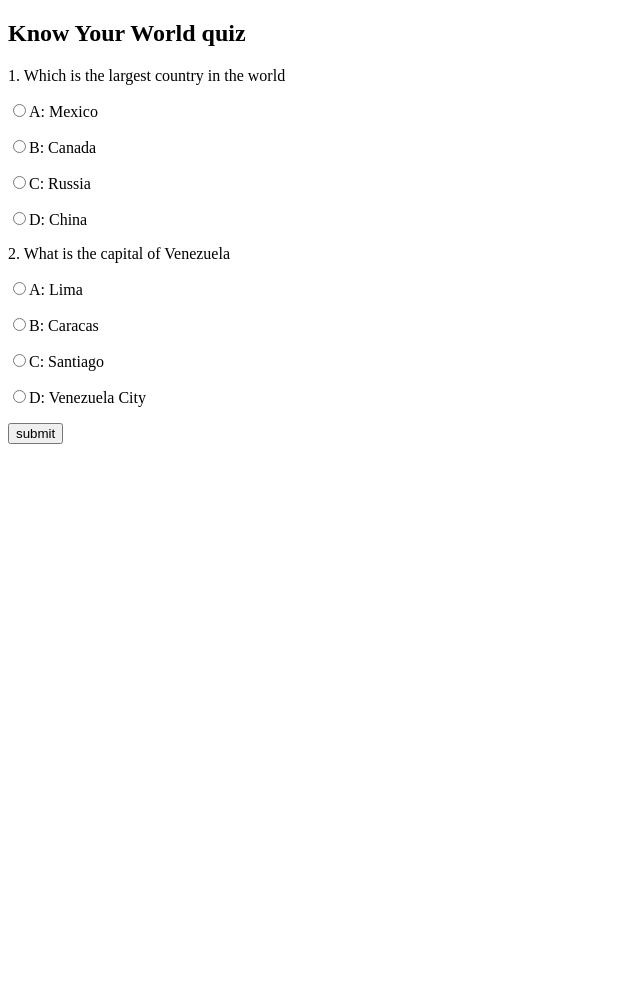
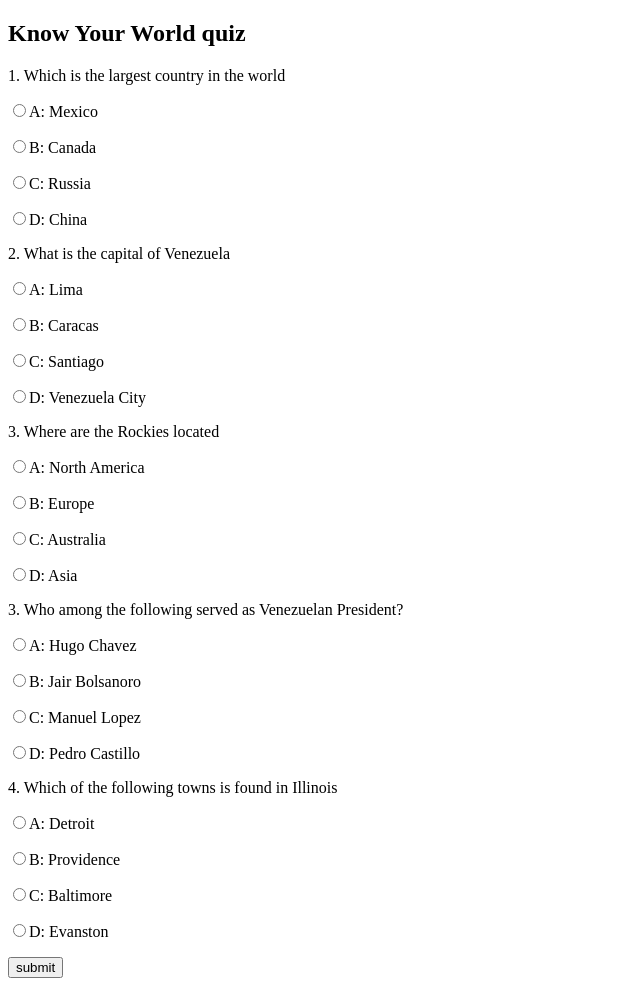
Before and after one commit to aust1inn/Quiz_project, a plain HTML site: page index.html in a window 1280 px wide. Shown: the whole page, without its empty margins (0-640 px from the left). Before the commit the page ends 800 px from the top, so only its background shows below. Drawn offline with Linux system fonts and the light colour scheme; files whose address does not match are found by name.

Commit message:
Data input:adds questions to html

```diff
--- a/index.html
+++ b/index.html
@@ -23,12 +23,40 @@
         <div>
             <p>2. What is the capital of Venezuela</p>
 
-            <p><input type="radio" name="quiz1" id="" value="Lima">A: Lima</p>
-            <p><input type="radio" name="quiz1" id="" value="Caracas">B: Caracas</p>
-            <P><input type="radio" name="quiz1" id="" value="Santiago">C: Santiago</P>
-            <P><input type="radio" name="quiz1" id="" value="Venezuela City">D: Venezuela City</P>
+            <p><input type="radio" name="quiz2" id="" value="Lima">A: Lima</p>
+            <p><input type="radio" name="quiz2" id="" value="Caracas">B: Caracas</p>
+            <P><input type="radio" name="quiz2" id="" value="Santiago">C: Santiago</P>
+            <P><input type="radio" name="quiz2" id="" value="Venezuela City">D: Venezuela City</P>
 
         </div>
+
+        <div>
+            <p>3. Where are the Rockies located</p>
+
+            <p><input type="radio" name="quiz3" id="" value="North America">A: North America</p>
+            <p><input type="radio" name="quiz3" id="" value="Europe">B: Europe</p>
+            <P><input type="radio" name="quiz3" id="" value="Australia">C: Australia</P>
+            <P><input type="radio" name="quiz3" id="" value="Asia">D: Asia</P>
+        </div>
+
+        <div>
+            <p>3. Who among the following served as Venezuelan President?</p>
+
+            <p><input type="radio" name="quiz4" id="" value="Hugo Chavez">A: Hugo Chavez</p>
+            <p><input type="radio" name="quiz4" id="" value="Jair Bolsanaro">B: Jair Bolsanoro</p>
+            <P><input type="radio" name="quiz4" id="" value="Manuel Lopez">C: Manuel Lopez</P>
+            <P><input type="radio" name="quiz4" id="" value="Pedro Castillo">D: Pedro Castillo</P>
+        </div>
+
+        <div>
+            <p>4. Which of the following towns is found in Illinois</p>
+
+            <p><input type="radio" name="quiz5" id="" value="Detroit">A: Detroit</p>
+            <p><input type="radio" name="quiz5" id="" value="Providence">B: Providence</p>
+            <P><input type="radio" name="quiz5" id="" value="Baltimore">C: Baltimore</P>
+            <P><input type="radio" name="quiz5" id="" value="Evanston">D: Evanston</P>
+        </div>
+
 
 
         <button id="" type="submit">submit</button>
```
